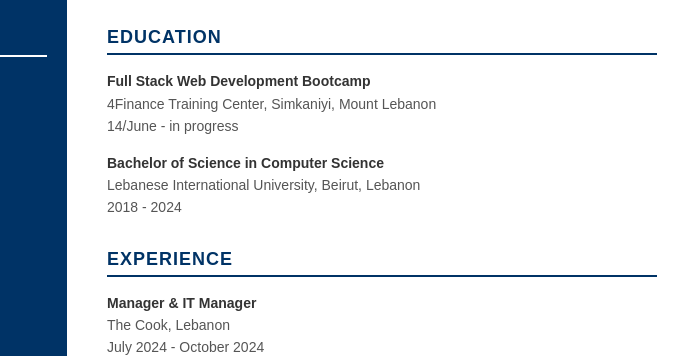
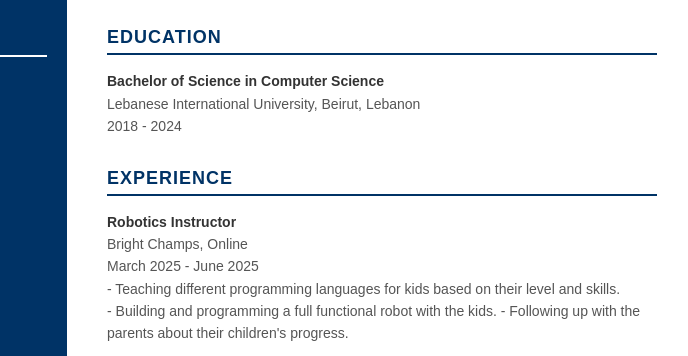
Before and after one commit to dadogit-uni/CV, a plain HTML site: page index.html in a window 1280 px wide. Shown: the part 337-693 px from the top of the page, 393-1081 px from the left. Drawn offline with Linux system fonts and the light colour scheme.

Commit message:
Update index.html

```diff
--- a/index.html
+++ b/index.html
@@ -152,11 +152,17 @@
             </div>
             <div class="section">
                 <h2>Education</h2>
-                <p><strong>Full Stack Web Development Bootcamp</strong><br>4Finance Training Center, Simkaniyi, Mount Lebanon<br>14/June - in progress</p>
+                <!-- <p><strong>Full Stack Web Development Bootcamp</strong><br>4Finance Training Center, Simkaniyi, Mount Lebanon<br>14/June - in progress</p> -->
                 <p><strong>Bachelor of Science in Computer Science</strong><br>Lebanese International University, Beirut, Lebanon<br>2018 - 2024</p>
             </div>
             <div class="section">
                 <h2>Experience</h2>
+                <p><strong>Robotics Instructor</strong><br>
+                    Bright Champs, Online<br>
+                    March 2025 - June 2025<br>
+                    - Teaching different programming languages for kids based on their level and skills.<br>
+                    - Building and programming a full functional robot with the kids.
+                    - Following up with the parents about their children's progress.<br></p>
                 <p><strong>Manager & IT Manager</strong><br>
                     The Cook, Lebanon<br>
                     July 2024 - October 2024<br>
```
